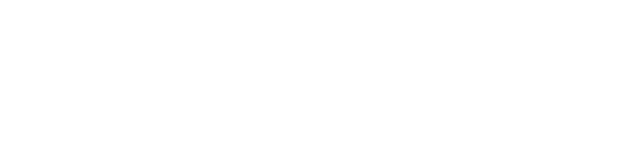
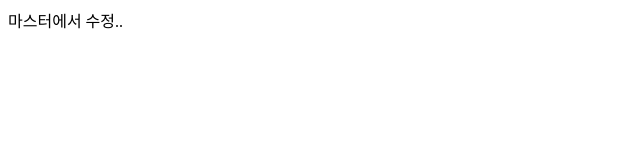
Before and after one commit to sslee366/TIL, a plain HTML site: page index.html in a window 1280 px wide. Shown: the whole page, without its empty margins (0-640 px from the left). Drawn offline with Linux system fonts and the light colour scheme.

Commit message:
master수정

```diff
--- a/index.html
+++ b/index.html
@@ -7,6 +7,6 @@
     <title>sslee366</title>
 </head>
 <body>
-
+   마스터에서 수정..
 </body>
 </html>
```
